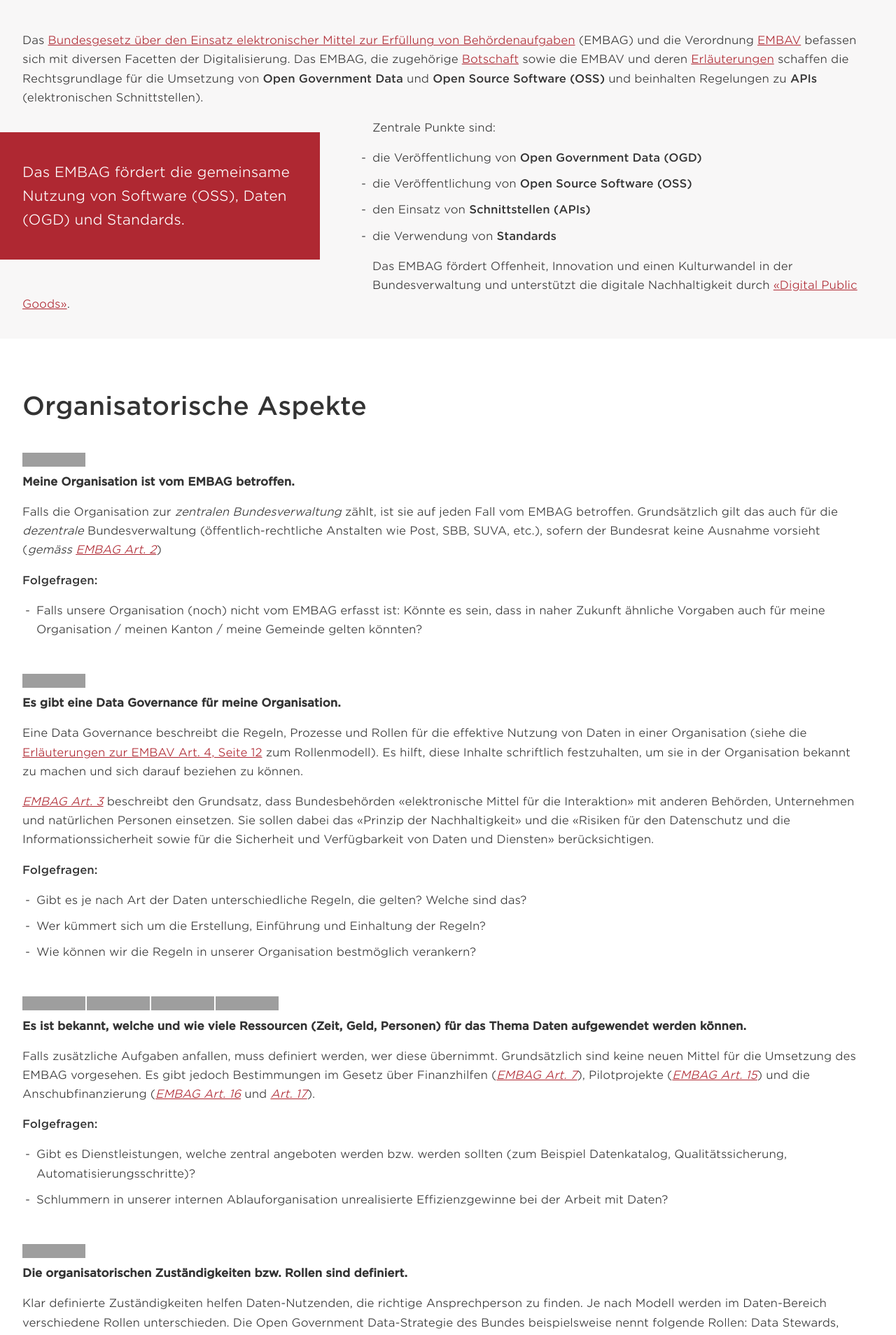
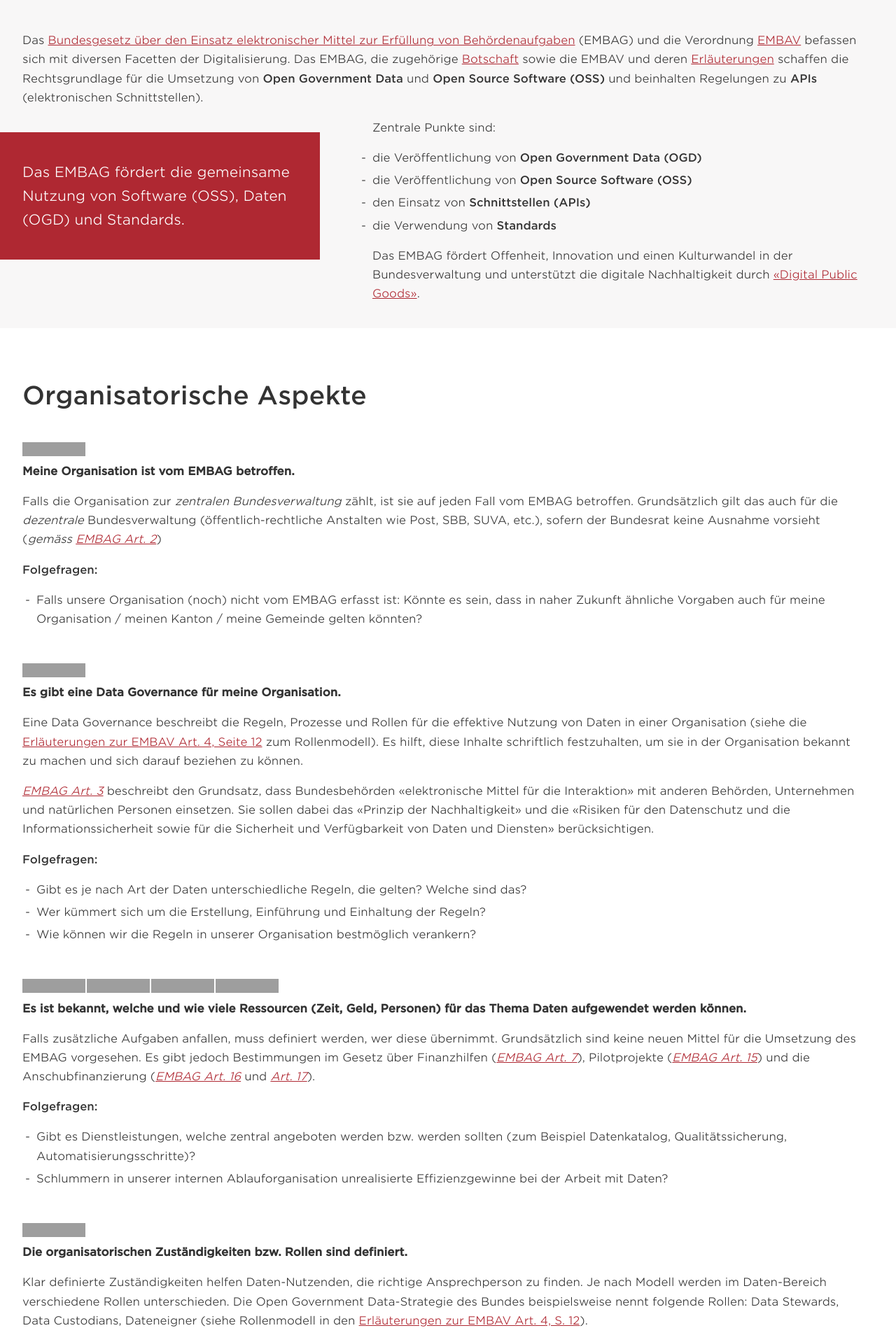
Before and after one commit to ebp-group/embag-check, a Jekyll site: the page built from index.md, in a window 1280 px wide. Shown: the part 1172-3080 px from the top of the page at 70% size. Built offline with Jekyll 4.4.1, drawn with Linux system fonts in a browser that asks for light colours; grey boxes are pictures that could not be loaded.

Commit message:
Tweak list styling

```diff
--- a/assets/css/custom.css
+++ b/assets/css/custom.css
@@ -411,7 +411,9 @@ HEADER
     }
 
      .common ul li{
-        margin-bottom:10px;
+        margin-top: 5px;
+        margin-bottom: 5px;
+    }
     }
 
     .common .back{
```
